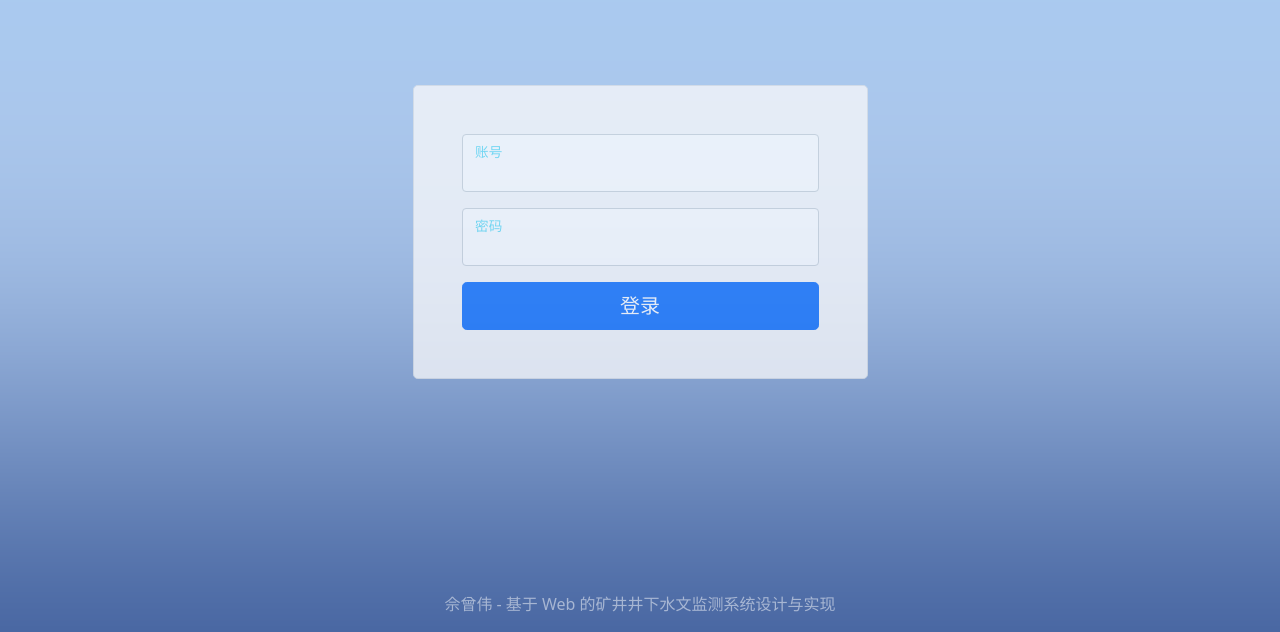
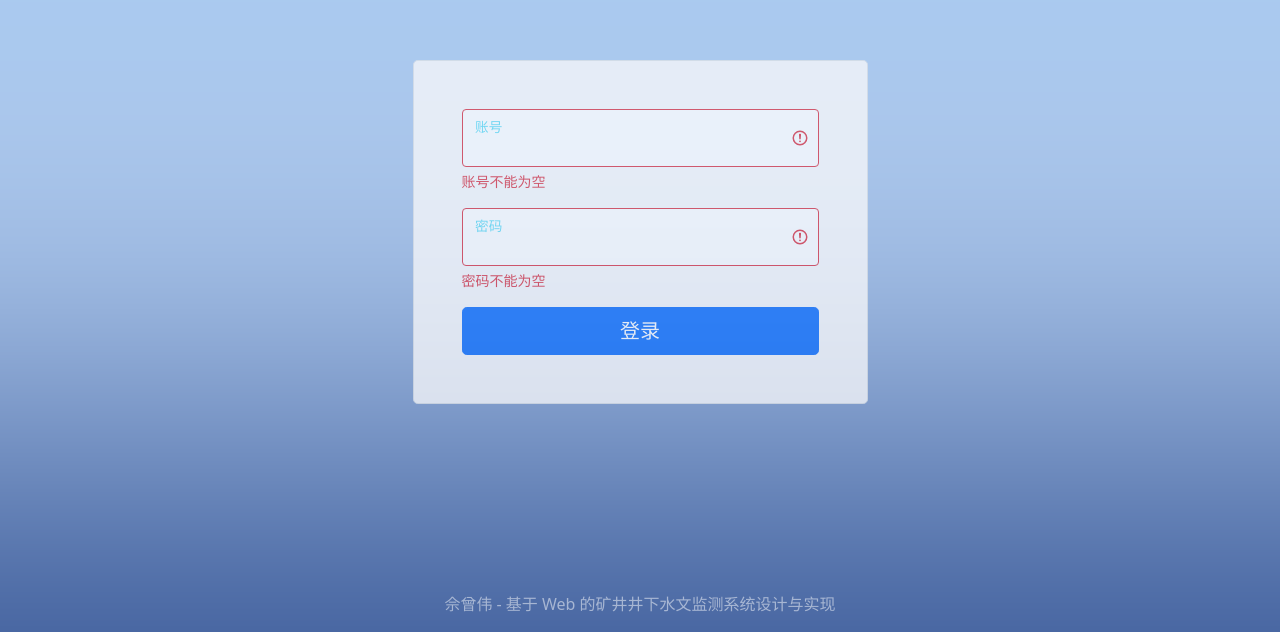
Before and after one commit to Chengche123/water_client, a Vue app: page /#/login in a window 1280 px wide. Shown: the part 168-800 px from the top of the page. Built offline with nearby package versions, Linux system fonts and the light colour scheme; no server answers; a web font is replaced by a local one.

Commit message:
feat(Login): 登录页面添加表单验证

```diff
--- a/src/views/login/Login.vue
+++ b/src/views/login/Login.vue
@@ -16,7 +16,7 @@
       style="z-index: 1"
     />
     <div class="col-md-10 mx-auto col-lg-5">
-      <form class="p-4 p-md-5 border rounded-3 bg-light">
+      <form class="p-4 p-md-5 border rounded-3 bg-light was-validated">
         <div class="form-floating mb-3">
           <input
             v-model="username"
@@ -24,8 +24,10 @@
             class="form-control"
             id="floatingInput"
             autocomplete="off"
+            required
           />
           <label class="text-info" for="floatingInput">账号</label>
+          <div class="invalid-feedback">账号不能为空</div>
         </div>
         <div class="form-floating mb-3">
           <input
@@ -34,8 +36,10 @@
             class="form-control"
             id="floatingPassword"
             autocomplete="off"
+            required
           />
           <label class="text-info" for="floatingPassword">密码</label>
+          <div class="invalid-feedback">密码不能为空</div>
         </div>
         <button @click="handleLogin" class="w-100 btn btn-lg btn-primary">
           登录
```
